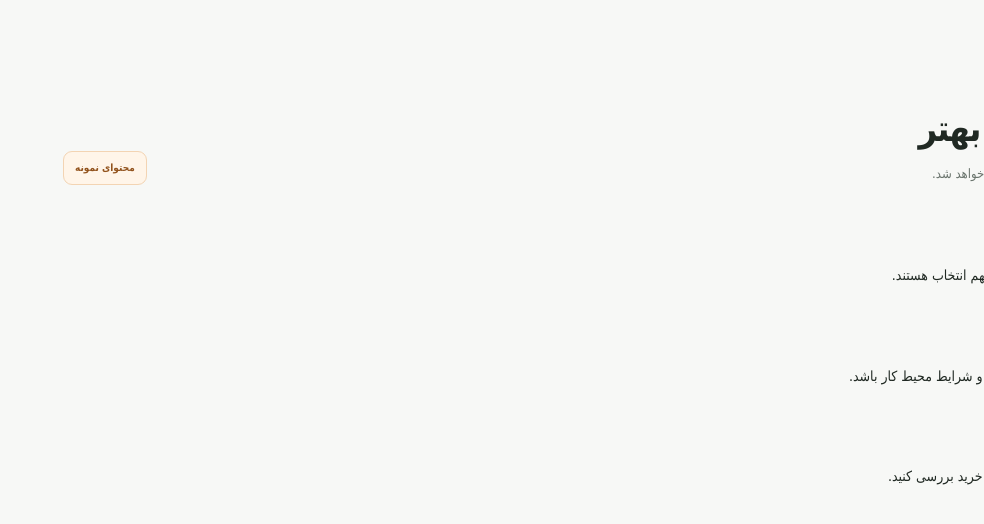
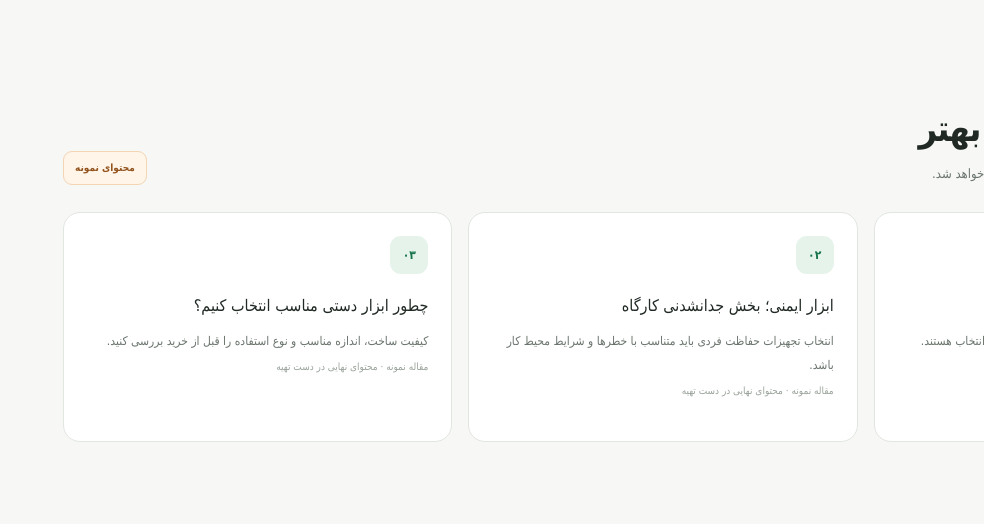
Before and after one commit to saman2079/bank_abzar, a Next.js app: page /articles in a window 1280 px wide. Shown: the top 524 px of the page, without its empty margins (296-1280 px from the left). Built offline with nearby package versions, Linux system fonts and the light colour scheme.

Commit message:
style: add category and article layouts

```diff
--- a/app/shop.css
+++ b/app/shop.css
@@ -91,3 +91,21 @@
 .account-preview > div:last-child { margin-top:22px; }
 @media (max-width: 980px) { .product-grid { grid-template-columns:repeat(2,minmax(0,1fr)); } .shop-layout { grid-template-columns:180px minmax(0,1fr); } .cart-layout { grid-template-columns:minmax(0,1fr) 270px; } .product-detail { gap:24px; padding:20px; } }
 @media (max-width: 680px) { .shop-page { padding-top:17px; } .shop-page-heading { align-items:start; flex-direction:column; } .shop-layout,.cart-layout,.product-detail { grid-template-columns:1fr; } .shop-sidebar { display:none; } .product-grid { gap:10px; } .product-card-body { padding:10px; } .product-image-wrap { min-height:130px; } .product-art { width:82px; height:82px; border-radius:20px; font-size:42px; } .product-card h3 { min-height:45px; font-size:11px; } .product-price strong { font-size:11px; } .product-add-button { font-size:10px; } .product-detail { padding:13px; } .detail-art-wrap { min-height:240px; } .detail-art-wrap .product-art { width:130px; height:130px; font-size:65px; } .cart-line { flex-wrap:wrap; gap:10px; } .cart-line > .product-art { width:58px; height:58px; font-size:28px; } .cart-line-total { width:100%; margin-right:68px; } .cart-summary { padding:16px; } .account-preview-steps { grid-template-columns:1fr; } .results-toolbar { font-size:10px; } }
+
+.category-grid-page { display:grid; grid-template-columns:repeat(3,minmax(0,1fr)); gap:16px; }
+.category-page-card { display:flex; min-width:0; align-items:center; gap:16px; padding:17px; border:1px solid var(--border); border-radius:16px; background:#fff; }
+.category-page-card .product-art { width:76px; height:76px; flex:0 0 auto; border-radius:18px; font-size:38px; }
+.category-page-card > span:nth-child(2) { display:flex; min-width:0; flex:1; flex-direction:column; gap:4px; }
+.category-page-card strong { font-size:13px; }
+.category-page-card small { color:var(--muted); font-size:10px; }
+.category-page-card .category-arrow { flex:0 0 auto; }
+.guide-card-grid { display:grid; grid-template-columns:repeat(3,minmax(0,1fr)); gap:16px; }
+.guide-preview-card { min-height:230px; padding:23px; border:1px solid var(--border); border-radius:17px; background:#fff; }
+.guide-preview-card > span { display:grid; width:38px; height:38px; place-items:center; border-radius:11px; background:var(--brand-soft); color:var(--brand); font-size:12px; font-weight:900; }
+.guide-preview-card h2 { margin:18px 0 8px; font-size:16px; line-height:1.8; }
+.guide-preview-card p { color:var(--muted); font-size:12px; line-height:2; }
+.guide-preview-card small { color:#9aa39b; font-size:10px; }
+.home-demo-note { margin:18px 0 0; color:var(--muted); font-size:10px; }
+.featured-section { background:#f1f4f0; }
+@media (max-width: 850px) { .category-grid-page,.guide-card-grid { grid-template-columns:repeat(2,minmax(0,1fr)); } }
+@media (max-width: 560px) { .category-grid-page,.guide-card-grid { grid-template-columns:1fr; } .category-page-card { padding:12px; } .guide-preview-card { min-height:unset; } }
```
